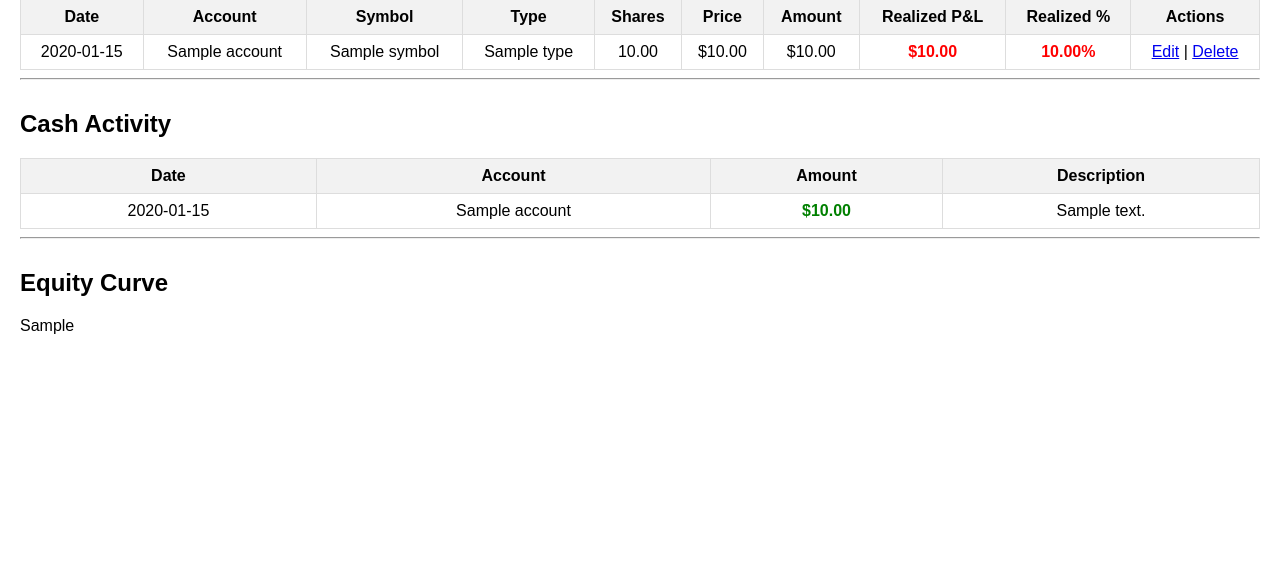
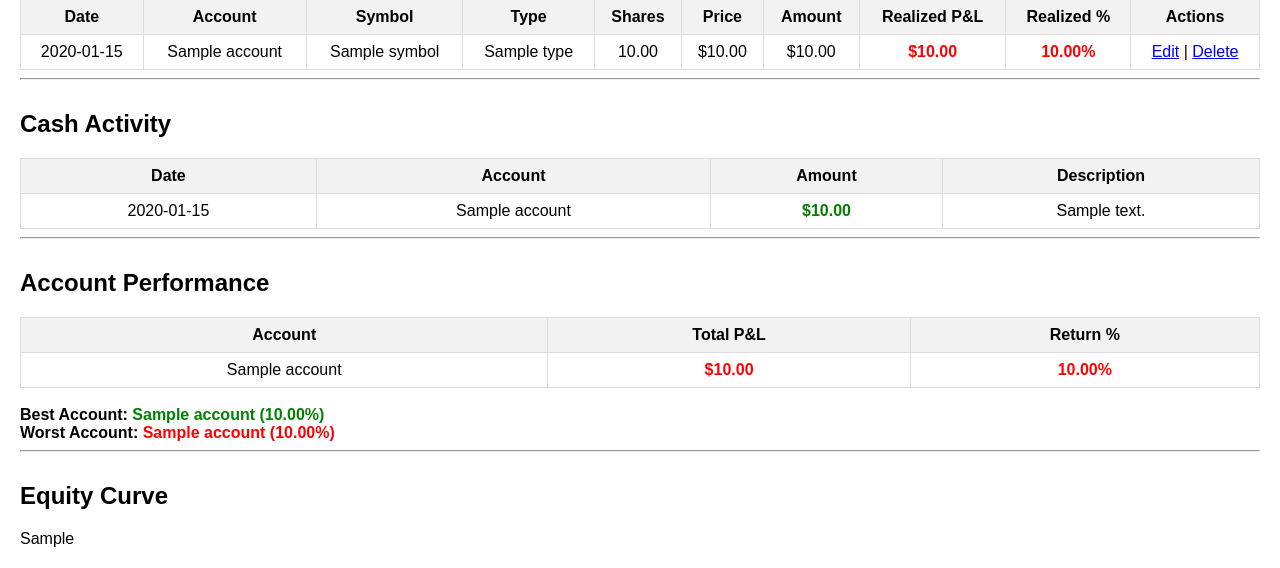
Before and after one commit to bstanfor/StockTrackingApp, a Flask app: template app/templates/index.html in a window 1280 px wide. Shown: the part 1315-1883 px from the top of the page. Before the commit the page ends 1649 px from the top, so only its background shows below. Run offline with Flask 3, Linux system fonts and the light colour scheme; the template is opened without the code that fills it: most values are stand-ins (such as "Sample title", 1, 10 or a date in 2020).

Commit message:
Update with Account Performance Best / worst account performance

```diff
--- a/app/main.py
+++ b/app/main.py
@@ -349,6 +349,73 @@ def compute_metrics(trades, cash):
         "total_pnl": round(total_pnl, 2)
     }
 
+def account_performance(trades, cash): # ✅ Account Performance Dashboard
+    if trades.empty:
+        return []
+
+    trades = trades.copy()
+    cash = cash.copy()
+
+    results = []
+
+    accounts = trades["account"].unique()
+
+    for acc in accounts:
+        acc_trades = trades[trades["account"] == acc]
+        acc_cash = cash[cash["account"] == acc]
+
+        # ✅ realized P&L
+        realized = acc_trades["realized_pnl"].sum()
+
+        # ✅ invested capital (BUY trades)
+        invested = acc_trades[acc_trades["type"] == "BUY"]["trade_amount"].sum()
+
+        # ✅ remaining cost (open positions)
+        inventory = {}
+        value = 0
+
+        for _, row in acc_trades.iterrows():
+            sym = row["symbol"]
+            inventory.setdefault(sym, [])
+
+            if row["type"] == "BUY":
+                inventory[sym].append([row["shares"], row["price"]])
+            elif row["type"] == "SELL":
+                remaining = row["shares"]
+                while remaining > 0 and inventory[sym]:
+                    lot = inventory[sym][0]
+                    used = min(remaining, lot[0])
+                    lot[0] -= used
+                    remaining -= used
+                    if lot[0] == 0:
+                        inventory[sym].pop(0)
+
+        # ✅ calculate unrealized
+        unrealized = 0
+        for sym, lots in inventory.items():
+            try:
+                price = yf.Ticker(sym).history(period="1d")["Close"].iloc[-1]
+            except:
+                price = 0
+
+            for shares, cost in lots:
+                unrealized += shares * (price - cost)
+                value += shares * price
+
+        total_pnl = realized + unrealized
+
+        # ✅ return %
+        total_cost = invested if invested != 0 else 1
+        pct = (total_pnl / total_cost) * 100
+
+        results.append({
+            "account": acc,
+            "pnl": round(total_pnl, 2),
+            "pct": round(pct, 2)
+        })
+
+    return results
+
 def equity_chart(trades, cash):
     if trades.empty and cash.empty:
         return ""
@@ -400,6 +467,7 @@ def index():
     metrics = compute_metrics(trades, cash)
     chart = equity_chart(trades, cash)
     positions = compute_positions(trades)
+    account_perf = account_performance(trades, cash) # ✅ Account Performance update
 
     # ✅ allocation chart (with cash)
     alloc_chart = allocation_chart(positions, metrics["total_cash"])
@@ -414,6 +482,7 @@ def index():
         accounts= ["All"] + db_accounts,
         #  ✅ pass selected accounts
         selected_account=selected_accounts,
+        account_performance=account_perf,
         equity_chart=chart,
         **metrics
     )
--- a/app/templates/index.html
+++ b/app/templates/index.html
@@ -453,6 +453,61 @@ width:600px; max-height:85%; overflow:auto; position:relative; box-shadow: 0 10p
 
 <hr>
 
+<h2>Account Performance</h2>
+
+{% if account_performance %}
+
+<table>
+<tr>
+    <th>Account</th>
+    <th>Total P&L</th>
+    <th>Return %</th>
+</tr>
+
+{% for acc in account_performance %}
+<tr>
+    <td>{{ acc.account }}</td>
+
+    <td class="{% if acc.pnl >= 0 %}positive{% else %}negative{% endif %}">
+        ${{ "%.2f"|format(acc.pnl) }}
+    </td>
+
+    <td class="{% if acc.pct >= 0 %}positive{% else %}negative{% endif %}">
+        {{ "%.2f"|format(acc.pct) }}%
+    </td>
+</tr>
+{% endfor %}
+
+</table>
+
+{% else %}
+<p>No account data</p>
+{% endif %}
+
+<!-- ✅ BEST / WORST -->
+{% if account_performance %}
+
+{% set best = account_performance | sort(attribute='pct') | last %}
+{% set worst = account_performance | sort(attribute='pct') | first %}
+
+<br>
+
+<b>Best Account:</b>
+<span class="positive">
+    {{ best.account }} ({{ "%.2f"|format(best.pct) }}%)
+</span>
+
+<br>
+
+<b>Worst Account:</b>
+<span class="negative">
+    {{ worst.account }} ({{ "%.2f"|format(worst.pct) }}%)
+</span>
+
+{% endif %}
+<hr>
+
+
 <!-- ✅ EQUITY CURVE -->
 <h2>Equity Curve</h2>
 <div>
```
